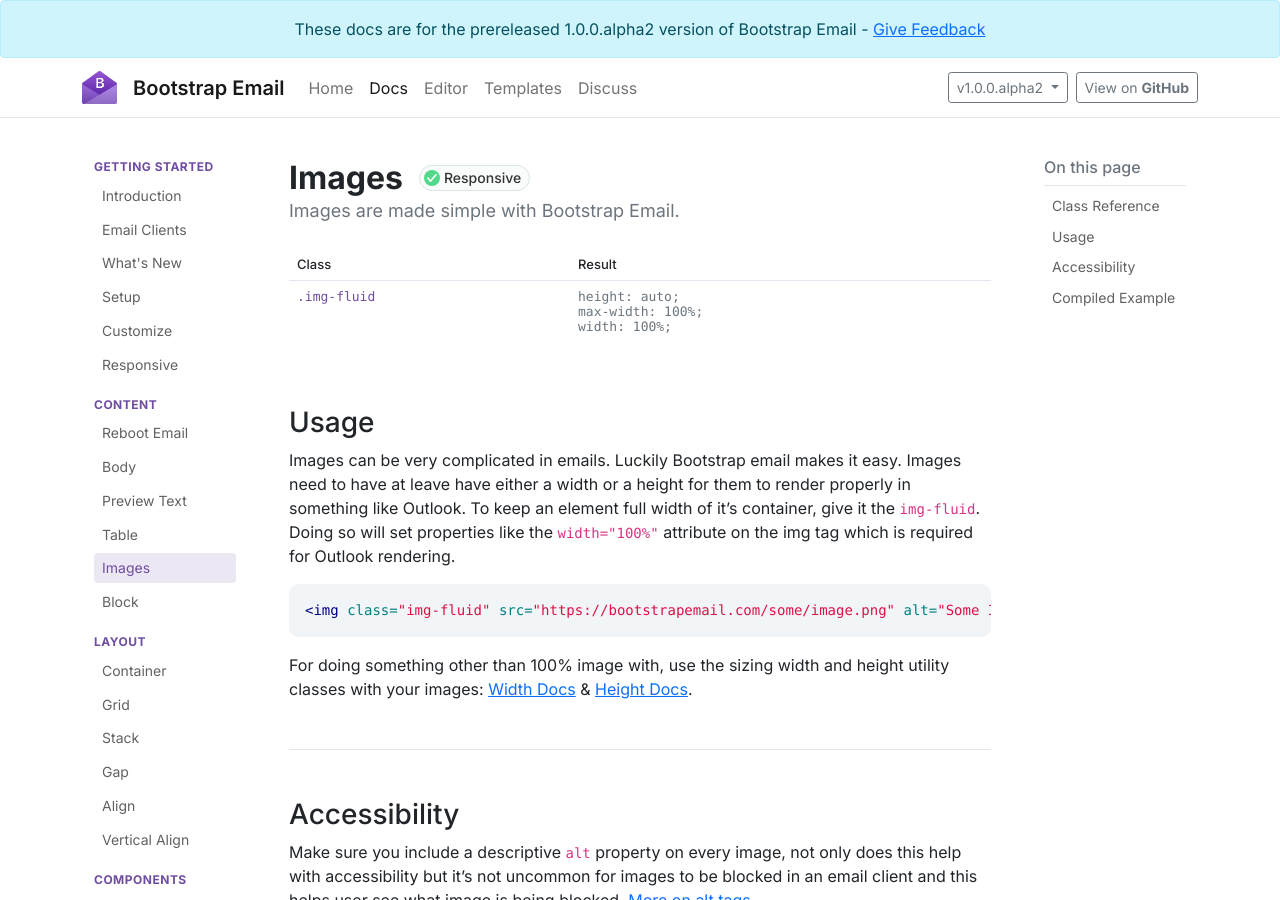
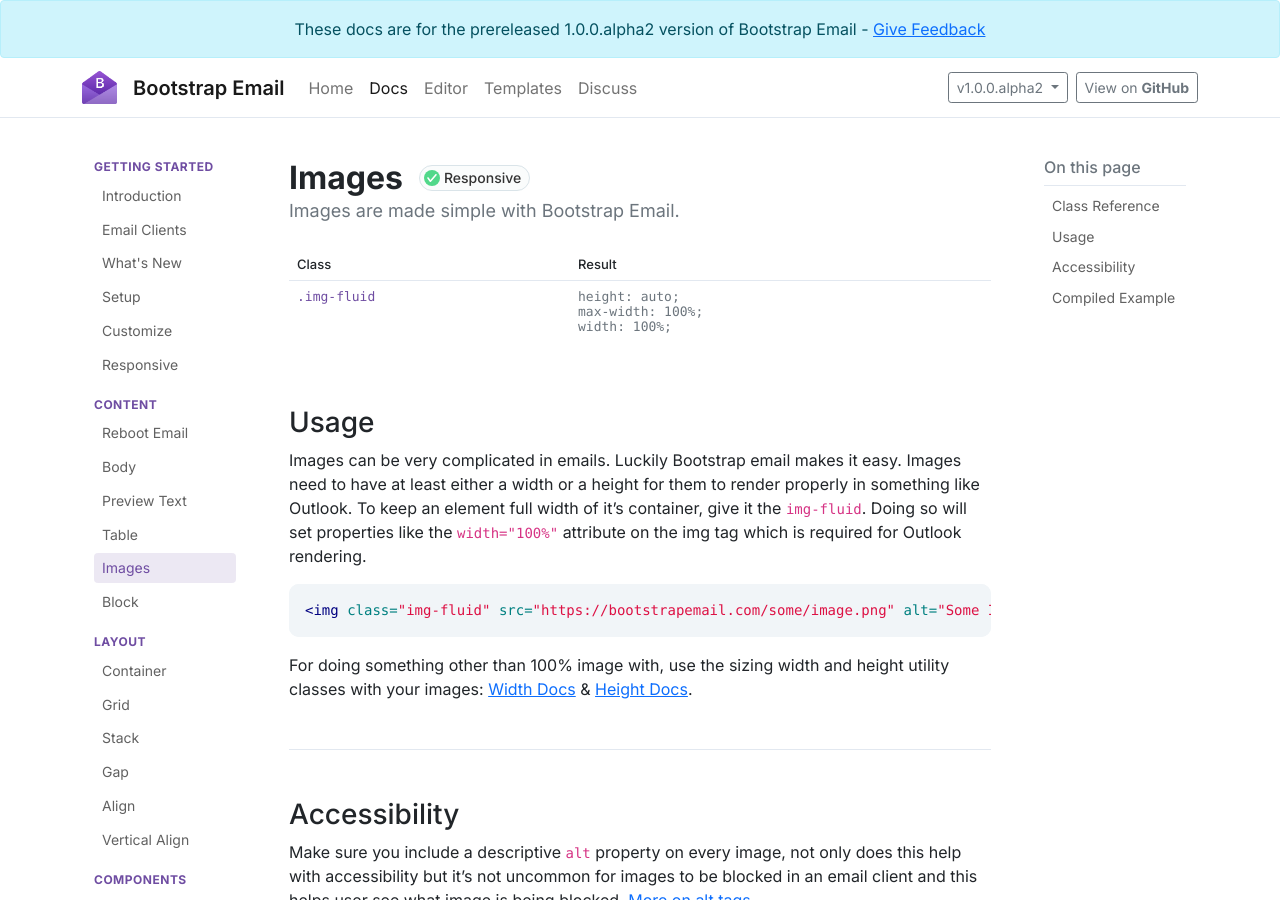
Before and after one commit to bootstrap-email/documentation-1.x, a Jekyll site: the page built from docs/images.md, in a window 1280 px wide and 900 px high. Built offline with Jekyll 4.4.1, drawn with Linux system fonts in a browser that asks for light colours; nearby versions of some CDN libraries; comment, search, counter and statistics services are not loaded.

Commit message:
Fix typo in doc (#2)

````diff
--- a/docs/images.md
+++ b/docs/images.md
@@ -29,7 +29,7 @@
 </div>
 
 {% include header.html name="Usage" hr="false" %}
-Images can be very complicated in emails. Luckily Bootstrap email makes it easy. Images need to have at leave have either a width or a height for them to render properly in something like Outlook. To keep an element full width of it's container, give it the `img-fluid`. Doing so will set properties like the `width="100%"` attribute on the img tag which is required for Outlook rendering.
+Images can be very complicated in emails. Luckily Bootstrap email makes it easy. Images need to have at least either a width or a height for them to render properly in something like Outlook. To keep an element full width of it's container, give it the `img-fluid`. Doing so will set properties like the `width="100%"` attribute on the img tag which is required for Outlook rendering.
 
 ```html
 <img class="img-fluid" src="https://bootstrapemail.com/some/image.png" alt="Some Image" />
````
